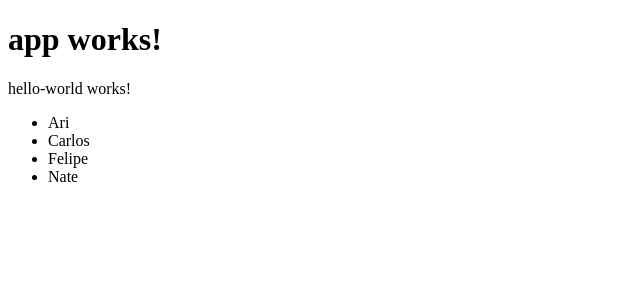
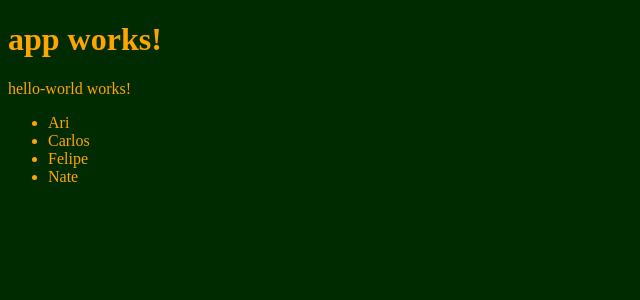
Before and after one commit to johanroug/ng-book, an Angular app: page / in a window 1280 px wide. Shown: the top 300 px of the page, without its empty margins (0-640 px from the left). Built offline with nearby package versions, Linux system fonts and the light colour scheme.

Commit message:
no message

```diff
--- a/src/styles.css
+++ b/src/styles.css
@@ -1 +1,4 @@
-/* You can add global styles to this file, and also import other style files */
+body {
+  background: #002b00;
+  color: orange;
+}
```
